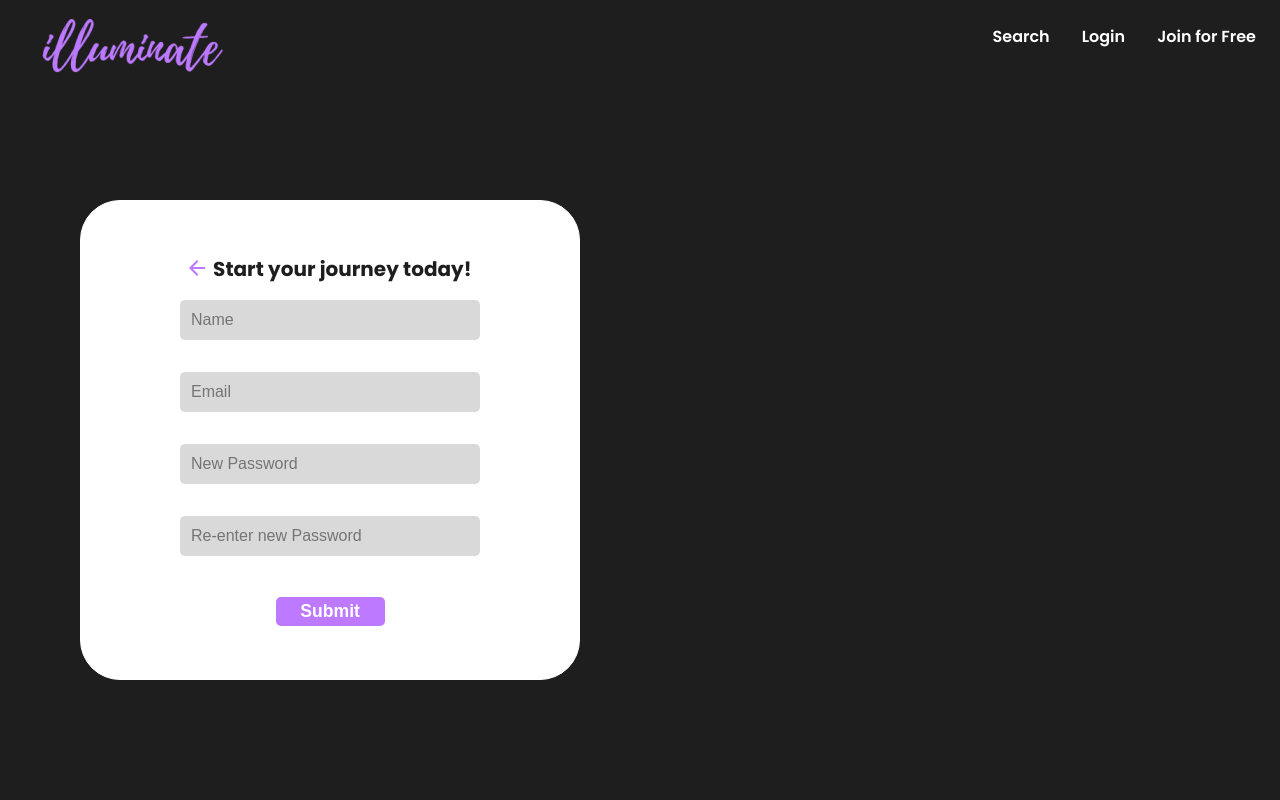
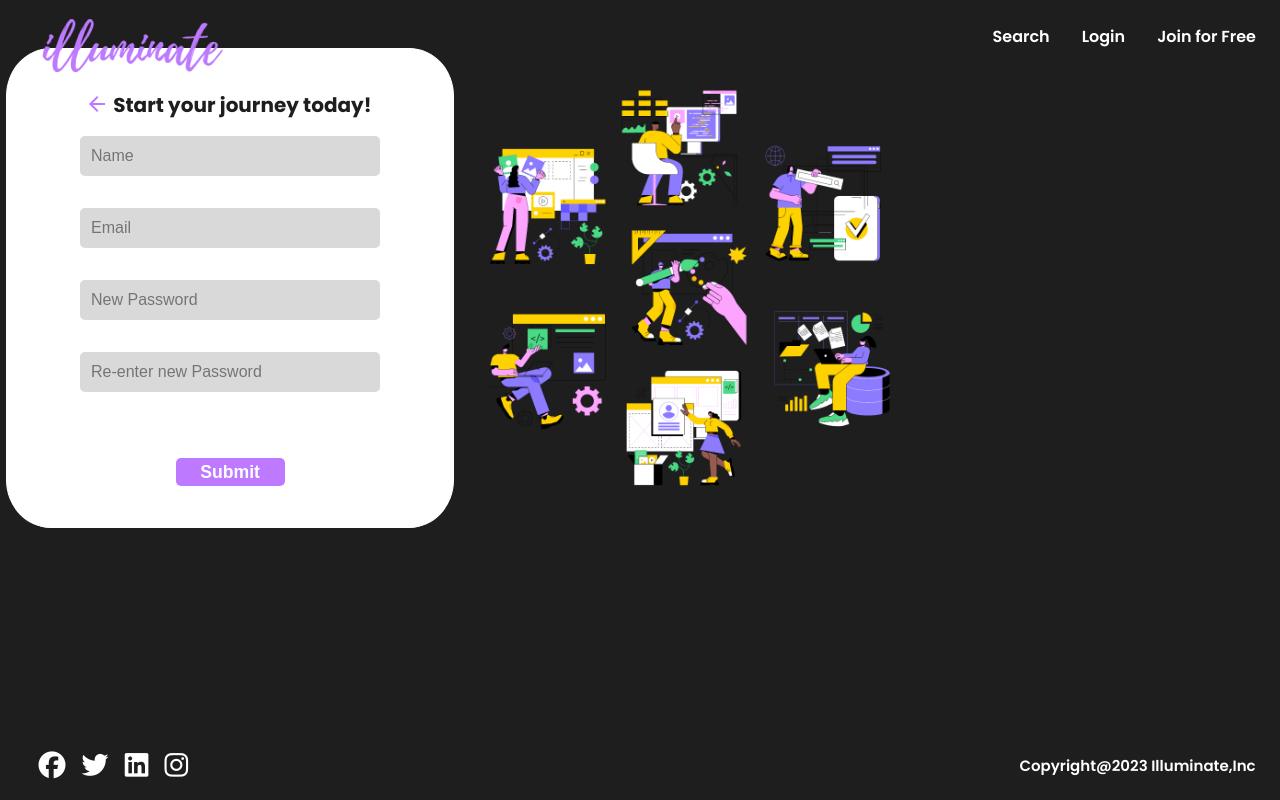
Before and after one commit to aditi977/Illuminate, a React (Create React App) app in the folder frontend/: page /signup in a window 1280 px wide. Built offline with nearby package versions, Linux system fonts and the light colour scheme.

Commit message:
made sign up page, fixed minor formatting issues

```diff
--- a/frontend/src/components/Footer.css
+++ b/frontend/src/components/Footer.css
@@ -63,7 +63,7 @@ footer {
     text-decoration: none;
     color: var(--primary-text-color);
 } */
-footer a:hover{
+.links > a:hover{
     transition: color 100ms ease-in;
     color: var(--secondary-text-color);
 }
--- a/frontend/src/components/Footer.js
+++ b/frontend/src/components/Footer.js
@@ -4,19 +4,18 @@ export default function Footer() {
     return (
       <>
       <footer>
-      <section class="footer-main-frame">
-      <div class="address-part">
-          <section class="social-media-icons links">
-            <a href to="/"
-            ><i class="fa-brands fa-facebook"></i></a>
-            <a href="/"><i class="fa-brands fa-twitter"></i></a>
-            <a href>
-              <i class="fa-brands fa-linkedin"></i></a>
-            <a href="/">
-              <i class="fa-brands fa-instagram"></i></a>
+      <section className="footer-main-frame">
+      <div className="address-part">
+          <section className="social-media-icons links">
+            <a href='/'><i className="fa-brands fa-facebook"></i></a>
+            <a href='/'><i className="fa-brands fa-twitter"></i></a>
+            <a href='/'>
+              <i className="fa-brands fa-linkedin"></i></a>
+            <a href='/'>
+              <i className="fa-brands fa-instagram"></i></a>
           </section>
         </div>
-        <section class="copy-rights-bar">Copyright@2023 Illuminate,Inc</section>
+        <section className="copy-rights-bar">Copyright@2023 Illuminate,Inc</section>
 
 
 
--- a/frontend/src/pages/SignUp.css
+++ b/frontend/src/pages/SignUp.css
@@ -1,20 +1,34 @@
 
+.sign-up-container {
+    display: flex;
+    flex-direction: row;
+    justify-content: center;
+    align-items: center;
+    margin: 0;
+}
+
+
+.sign-up {
+    display: inline-block;
+}
 .sign-up-form{
     background-color: #FFFFFF;
-    z-index: 100;
+    /* z-index: 100; */
     border: 1px solid var(--primary-text-color);
-    position: absolute;
-    top: 25vh;
-    left: 5em;
+    /* position: absolute; */
+    /* top: 25vh; */
+    /* left: 5em; */
 
-    padding: 1em;
+    padding: 0.2em;
     display: flex;
     flex-direction: column;
     justify-content: center;
     align-items: center;
-    border-radius: 40px;
+    border-radius: 10%;
     min-height: 60vh;
+    max-width: 35vw;
 }
+
 
 /* .sign-up-form > *, label > *, button {
     color: var(--bg-color) !important;
@@ -67,3 +81,12 @@ cursor: pointer;
     background: #D9D9D9;
     border-radius: 5px;
 }*/
+
+.pictureGrid {
+    display: inline-block;
+    /* justify-content: space-between; */
+}
+
+.sign-up-container > img {
+    width: 50%;
+}
--- a/frontend/src/pages/SignUp.js
+++ b/frontend/src/pages/SignUp.js
@@ -1,11 +1,14 @@
 import Header from "../components/Header";
 import './SignUp.css';
-import arrow from './arrow.png'
+import arrow from './arrow.png';
+import pictureGrid from './pictureGrid.png';
+import Footer from "../components/Footer";
 
 export default function SignUp() {
     return (
         <>
             <Header />
+            <div className='sign-up-container'>
                 <div className='sign-up'>
 
                     <form>
@@ -29,6 +32,9 @@ export default function SignUp() {
                         </div>
                     </form>
                 </div>
+                <img src={pictureGrid}/>
+            </div>
+            <Footer />
         </>
 
 
```
Also changed, not shown: frontend/src/pages/pictureGrid.png (added). Lines whose indentation alone changed are shown as unchanged.
